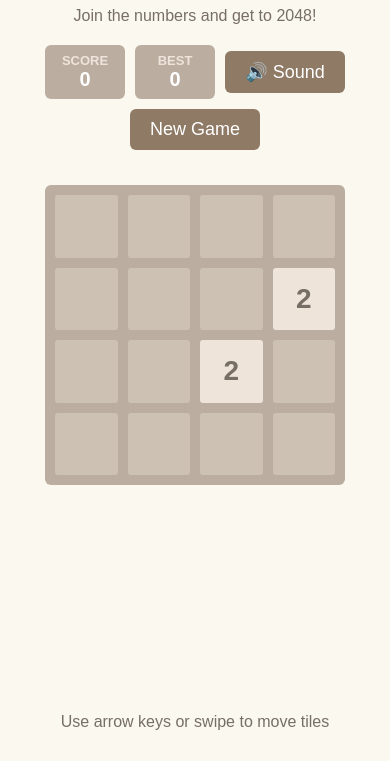
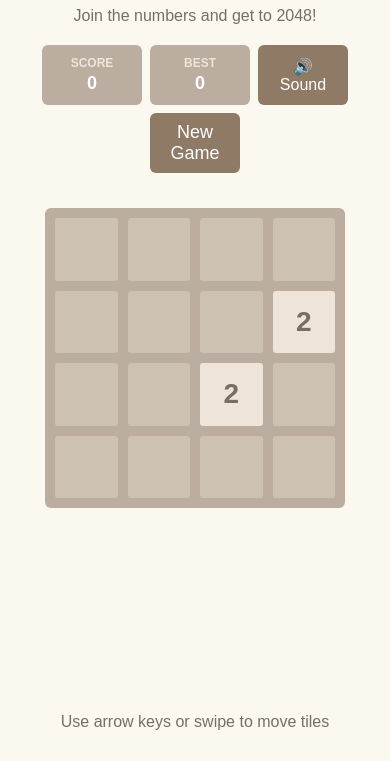
Before and after one commit to AfricChang/AIBasedGame, a plain HTML site: page 2048/index.html in a window 390 px wide. Shown: the part 83-844 px from the top of the page. Drawn offline with Linux system fonts and the light colour scheme.

Commit message:
score  label resizew

```diff
--- a/2048/index.html
+++ b/2048/index.html
@@ -19,16 +19,16 @@
             <p class="subtitle" data-en="Join the numbers and get to 2048!" data-zh="把数字加到2048！">Join the numbers and get to 2048!</p>
         </div>
         <div class="controls-section">
-            <div class="score-container">
+            <button class="control-box score-container">
                 <div class="score-label" data-en="SCORE" data-zh="得分">SCORE</div>
                 <div id="score">0</div>
-            </div>
-            <div class="best-score-container">
+            </button>
+            <button class="control-box best-score-container">
                 <div class="score-label" data-en="BEST" data-zh="最高分">BEST</div>
                 <div id="bestScore">0</div>
-            </div>
-            <button id="soundToggle" class="control-button" data-en="🔊 Sound" data-zh="🔊 音效">🔊 Sound</button>
-            <button id="newGameButton" class="control-button" data-en="New Game" data-zh="新游戏">New Game</button>
+            </button>
+            <button id="soundToggle" class="control-box" data-en="🔊 Sound" data-zh="🔊 音效">🔊 Sound</button>
+            <button id="newGameButton" class="control-box" data-en="New Game" data-zh="新游戏">New Game</button>
         </div>
     </header>
     <div id="grid-container">
--- a/2048/script.js
+++ b/2048/script.js
@@ -79,15 +79,31 @@ document.addEventListener('DOMContentLoaded', () => {
     // 初始化音频
     initAudio();
 
+    // 阻止分数容器的点击事件
+    document.querySelector('.score-container').addEventListener('click', (e) => {
+        e.preventDefault();
+    });
+    document.querySelector('.best-score-container').addEventListener('click', (e) => {
+        e.preventDefault();
+    });
+
     // 添加点击事件来初始化音频上下文
+    document.addEventListener('touchstart', () => {
+        if (audioContext && audioContext.state === 'suspended') {
+            audioContext.resume();
+        }
+    }, { once: true });
+
     document.addEventListener('click', () => {
         if (audioContext && audioContext.state === 'suspended') {
             audioContext.resume();
         }
     }, { once: true });
 
-    // 添加声音开关事件
-    document.getElementById('soundToggle').addEventListener('click', () => {
+    // 添加声音开关事件（同时支持触摸和点击）
+    const soundToggle = document.getElementById('soundToggle');
+    const toggleSound = (e) => {
+        e.preventDefault(); // 阻止默认行为
         soundEnabled = !soundEnabled;
         localStorage.setItem('soundEnabled', soundEnabled);
         updateSoundToggleButton();
@@ -96,18 +112,29 @@ document.addEventListener('DOMContentLoaded', () => {
         if (soundEnabled) {
             playMergeSound(2);
         }
-    });
+    };
+
+    soundToggle.addEventListener('click', toggleSound);
+    soundToggle.addEventListener('touchend', toggleSound);
 
     // 语言切换按钮点击事件
-    document.getElementById('langToggle').addEventListener('click', () => {
+    const langToggle = document.getElementById('langToggle');
+    const toggleLang = (e) => {
+        e.preventDefault();
         updateLanguage(currentLang === 'en' ? 'zh' : 'en');
-    });
+    };
+
+    langToggle.addEventListener('click', toggleLang);
+    langToggle.addEventListener('touchend', toggleLang);
 
     // 初始化语言
     updateLanguage(currentLang);
 
+    // 新游戏和重启按钮事件
     document.getElementById('newGameButton').addEventListener('click', newGame);
     document.getElementById('restart').addEventListener('click', newGame);
+
+    // 键盘事件
     document.addEventListener('keydown', handleKeyPress);
 
     // 添加触摸事件支持
--- a/2048/style.css
+++ b/2048/style.css
@@ -40,9 +40,37 @@ h1 {
 
 .controls-section {
     display: flex;
-    justify-content: space-between;
+    justify-content: center;
+    align-items: stretch;
+    gap: 10px;
+    flex-wrap: wrap;
+}
+
+.control-box {
+    background: #8f7a66;
+    color: white;
+    padding: 10px 15px;
+    width: 110px;
+    height: 70px;
+    border: none;
+    border-radius: 6px;
+    cursor: pointer;
+    transition: all 0.3s ease;
+    font-size: 18px;
+    text-align: center;
+    display: flex;
+    flex-direction: column;
+    justify-content: center;
     align-items: center;
-    gap: 15px;
+}
+
+.control-box:hover {
+    background: #7f6a56;
+    transform: scale(1.02);
+}
+
+.control-box.sound-off {
+    opacity: 0.8;
 }
 
 .score-container, .best-score-container {
@@ -51,17 +79,24 @@ h1 {
     border-radius: 6px;
     text-align: center;
     min-width: 100px;
+    cursor: default;
+}
+
+.score-container:hover, .best-score-container:hover {
+    transform: none;
+    background: #8f7a66;
 }
 
 .score-label {
     color: #eee4da;
     font-size: 13px;
     font-weight: bold;
+    margin-bottom: 5px;
 }
 
 #score, #bestScore {
     color: white;
-    font-size: 24px;
+    font-size: 20px;
     font-weight: bold;
 }
 
@@ -78,29 +113,6 @@ h1 {
 
 #newGameButton:hover {
     background: #7f6a56;
-}
-
-.control-button {
-    background: #8f7a66;
-    color: white;
-    padding: 10px 20px;
-    font-size: 18px;
-    border: none;
-    border-radius: 6px;
-    cursor: pointer;
-    transition: background-color 0.3s;
-}
-
-.control-button:hover {
-    background: #7f6a56;
-}
-
-.control-button.sound-off {
-    opacity: 0.7;
-}
-
-#soundToggle {
-    min-width: 120px;
 }
 
 #grid-container {
@@ -316,18 +328,23 @@ footer {
     }
 
     .controls-section {
-        flex-wrap: wrap;
-        justify-content: center;
-        gap: 10px;
+        gap: 8px;
     }
 
-    .score-container, .best-score-container {
-        padding: 8px 15px;
-        min-width: 80px;
+    .control-box {
+        width: 90px;
+        height: 60px;
+        padding: 8px 12px;
+        font-size: 16px;
     }
 
     #score, #bestScore {
-        font-size: 20px;
+        font-size: 18px;
+    }
+
+    .score-label {
+        font-size: 12px;
+        margin-bottom: 3px;
     }
 
     #grid-container {
```
